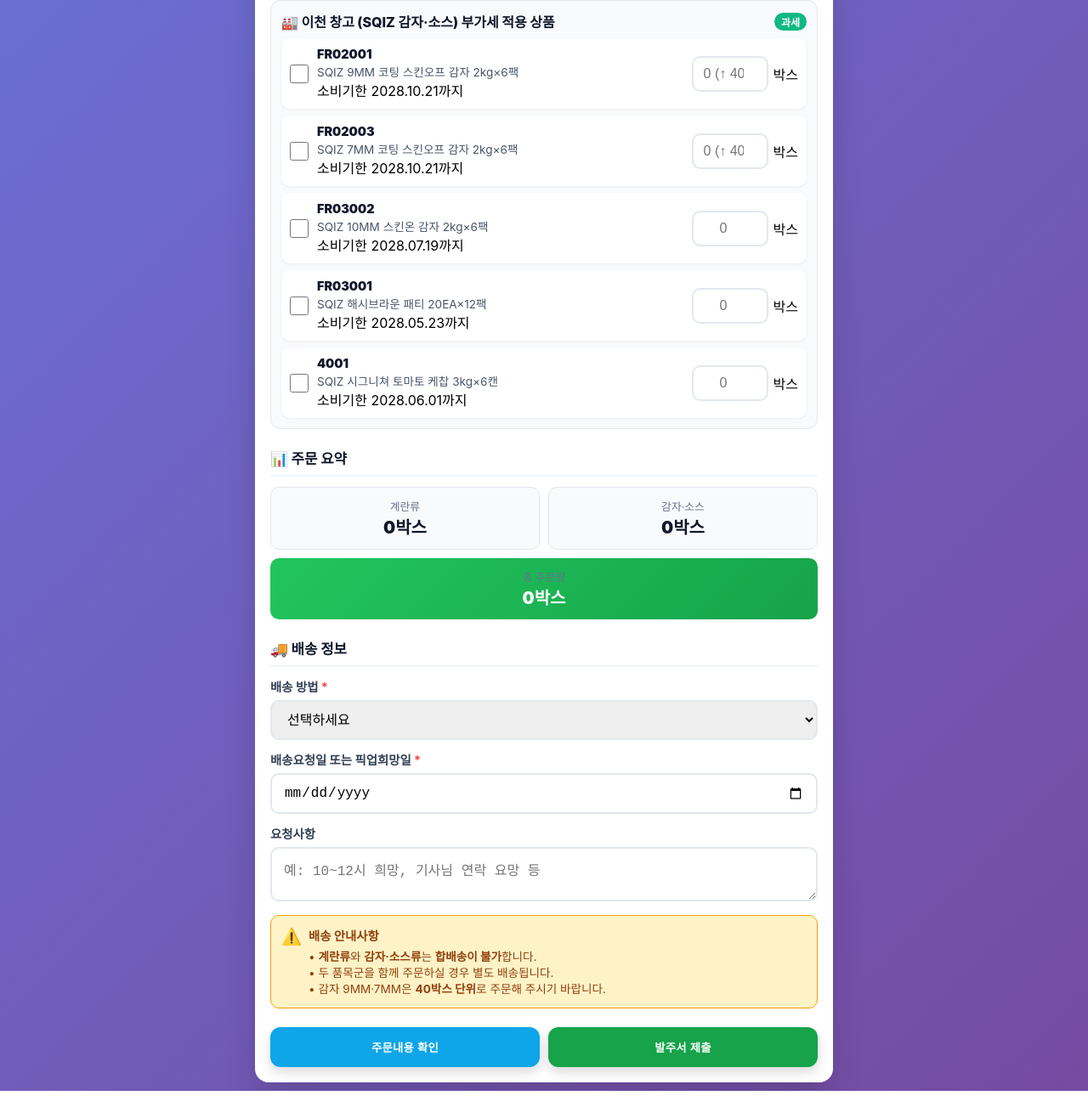
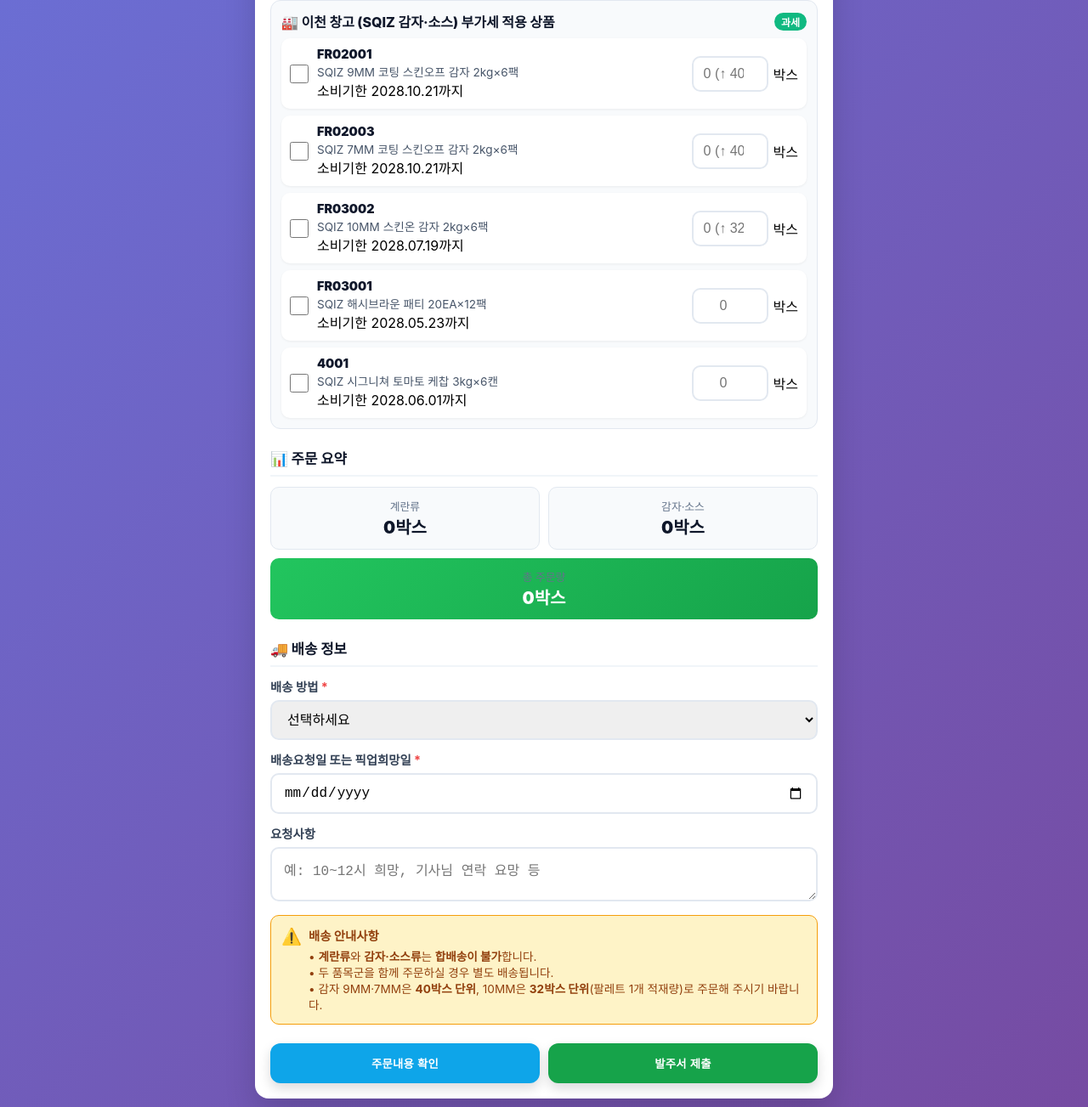
Before and after one commit to Spudk/foodridge-order-form, a plain HTML site: page index.html in a window 1280 px wide. Shown: the part 1196-2499 px from the top of the page at 85% size. Drawn offline with nearby package versions, Linux system fonts and the light colour scheme.

Commit message:
10mm 32박스 단위 주문 (팔레트 적재 32)

```diff
--- a/index.html
+++ b/index.html
@@ -229,7 +229,7 @@
                 <div class="product-name">SQIZ 10MM 스킨온 감자 2kg×6팩</div>
               </div>
               <div class="quantity">
-                <input type="number" class="quantity-input" id="qty-fr03002" min="0" inputmode="numeric" placeholder="0">
+                <input type="number" class="quantity-input" id="qty-fr03002" min="0" step="32" inputmode="numeric" placeholder="0 (↑ 32단위)">
                 <span>박스</span>
               </div>
             </div>
@@ -319,7 +319,7 @@
                 <div class="delivery-notice-content">
                   • <strong>계란류</strong>와 <strong>감자·소스류</strong>는 <strong>합배송이 불가</strong>합니다.<br>
                   • 두 품목군을 함께 주문하실 경우 별도 배송됩니다.<br>
-                  • 감자 9MM·7MM은 <strong>40박스 단위</strong>로 주문해 주시기 바랍니다.
+                  • 감자 9MM·7MM은 <strong>40박스 단위</strong>, 10MM은 <strong>32박스 단위</strong>(팔레트 1개 적재량)로 주문해 주시기 바랍니다.
                 </div>
               </div>
             </div>
@@ -396,8 +396,9 @@
 
     const ICN = ['5113','5313','5270','5139'];
     const ASG = ['fr02001', 'fr02003', 'fr03002', 'fr03001', '4001'];
-    // 40박스 단위 품목(기존 감자 2종). 신규 3종은 1박스 단위.
-    const MOQ40 = ['fr02001', 'fr02003'];
+    // 팔레트 단위 품목 — 9mm·7mm 40박스 · 10mm 32박스(팔레트 적재 32, 2026-11-23). 나머지는 1박스 단위.
+    const UNIT = {'fr02001':40, 'fr02003':40, 'fr03002':32};
+    const MOQ40 = Object.keys(UNIT);
 
     function parseQty(v) {
       const n = parseInt(String(v).replace(/[^0-9]/g,''), 10);
@@ -439,7 +440,7 @@
 
         cb.addEventListener('change', () => {
           if (cb.checked) {
-            const defaultVal = MOQ40.includes(id) ? 40 : 1;
+            const defaultVal = UNIT[id] || 1;
             if (!qty.value || parseQty(qty.value) === 0) qty.value = String(defaultVal);
           } else {
             qty.value = '';
@@ -463,9 +464,10 @@
         if (!qty) return;
 
         qty.setAttribute('min','0');
-        qty.setAttribute('step','40');
+        const U = UNIT[id];
+        qty.setAttribute('step', String(U));
         qty.setAttribute('inputmode','numeric');
-        qty.placeholder = '0 (↑ 40단위)';
+        qty.placeholder = '0 (↑ ' + U + '단위)';
 
         let last = parseQty(qty.value);
 
@@ -477,7 +479,7 @@
 
           if (e.key === 'ArrowUp') {
             e.preventDefault();
-            const next = Math.max(40, (Math.floor(current / 40) + 1) * 40);
+            const next = Math.max(U, (Math.floor(current / U) + 1) * U);
             qty.value = String(next);
             last = next;
             qty.dispatchEvent(new Event('input', {bubbles:true}));
@@ -501,7 +503,7 @@
           }
 
           if (current > last) {
-            const snapped = Math.max(40, Math.ceil(current / 40) * 40);
+            const snapped = Math.max(U, Math.ceil(current / U) * U);
             if (snapped !== current) {
               qty.value = String(snapped);
               current = snapped;
```
